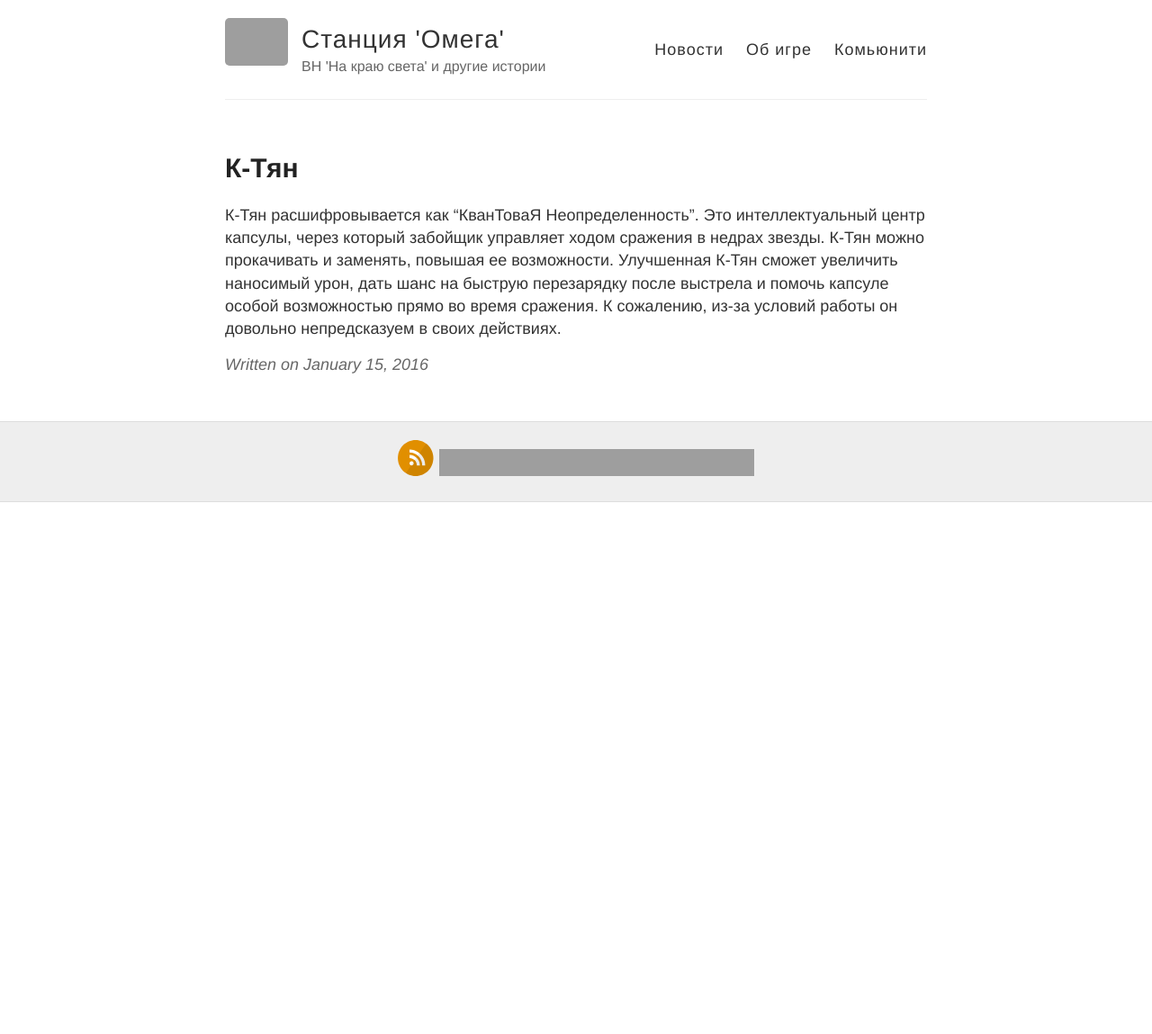
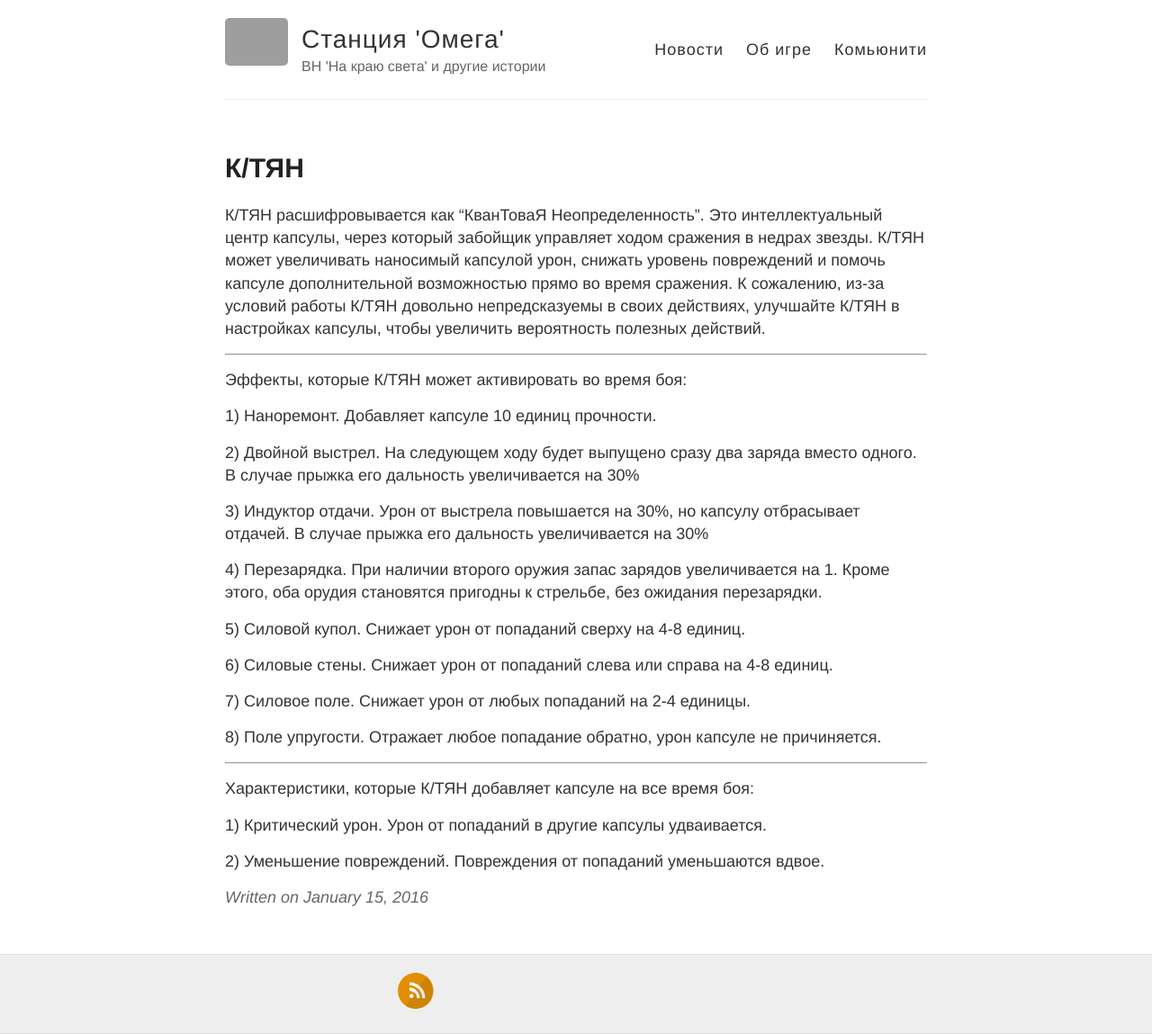
Before and after one commit to IPv6/kristallum, a Jekyll site: the page built from _posts/wiki-stuff/2016-1-15-ru-wiki-robocapsule-kchip.md, in a window 1280 px wide. Shown: the whole page at 90% size. Built offline with Jekyll 4.4.1, drawn with Linux system fonts in a browser that asks for light colours; comment, search, counter and statistics services are not loaded; before the commit the page ends 900 px from its top, so only the background shows below that; grey boxes are pictures that could not be loaded.

Commit message:
К/ТЯН update

```diff
--- a/_posts/wiki-stuff/2016-1-15-ru-wiki-robocapsule-kchip.md
+++ b/_posts/wiki-stuff/2016-1-15-ru-wiki-robocapsule-kchip.md
@@ -1,6 +1,34 @@
 ---
 layout: ru-post
-title: К-Тян
+title: К/ТЯН
 ---
 
-К-Тян расшифровывается как "КванТоваЯ Неопределенность". Это интеллектуальный центр капсулы, через который забойщик управляет ходом сражения в недрах звезды. К-Тян можно прокачивать и заменять, повышая ее возможности. Улучшенная К-Тян сможет увеличить наносимый урон, дать шанс на быструю перезарядку после выстрела и помочь капсуле особой возможностью прямо во время сражения. К сожалению, из-за условий работы он довольно непредсказуем в своих действиях.
+К/ТЯН расшифровывается как "КванТоваЯ Неопределенность". Это интеллектуальный центр капсулы, через который забойщик управляет ходом сражения в недрах звезды. К/ТЯН может увеличивать наносимый капсулой урон, снижать уровень повреждений и помочь капсуле дополнительной возможностью прямо во время сражения. К сожалению, из-за условий работы К/ТЯН довольно непредсказуемы в своих действиях, улучшайте К/ТЯН в настройках капсулы, чтобы увеличить вероятность полезных действий.
+
+---
+
+Эффекты, которые К/ТЯН может активировать во время боя:
+
+1) Наноремонт. Добавляет капсуле 10 единиц прочности.
+
+2) Двойной выстрел. На следующем ходу будет выпущено сразу два заряда вместо одного. В случае прыжка его дальность увеличивается на 30%
+
+3) Индуктор отдачи. Урон от выстрела повышается на 30%, но капсулу отбрасывает отдачей. В случае прыжка его дальность увеличивается на 30%
+
+4) Перезарядка. При наличии второго оружия запас зарядов увеличивается на 1. Кроме этого, оба орудия становятся пригодны к стрельбе, без ожидания перезарядки.
+
+5) Силовой купол. Снижает урон от попаданий сверху на 4-8 единиц.
+
+6) Силовые стены. Снижает урон от попаданий слева или справа на 4-8 единиц.
+
+7) Силовое поле. Снижает урон от любых попаданий на 2-4 единицы.
+
+8) Поле упругости. Отражает любое попадание обратно, урон капсуле не причиняется.
+
+---
+
+Характеристики, которые К/ТЯН добавляет капсуле на все время боя:
+
+1) Критический урон. Урон от попаданий в другие капсулы удваивается.
+
+2) Уменьшение повреждений. Повреждения от попаданий уменьшаются вдвое.
```
